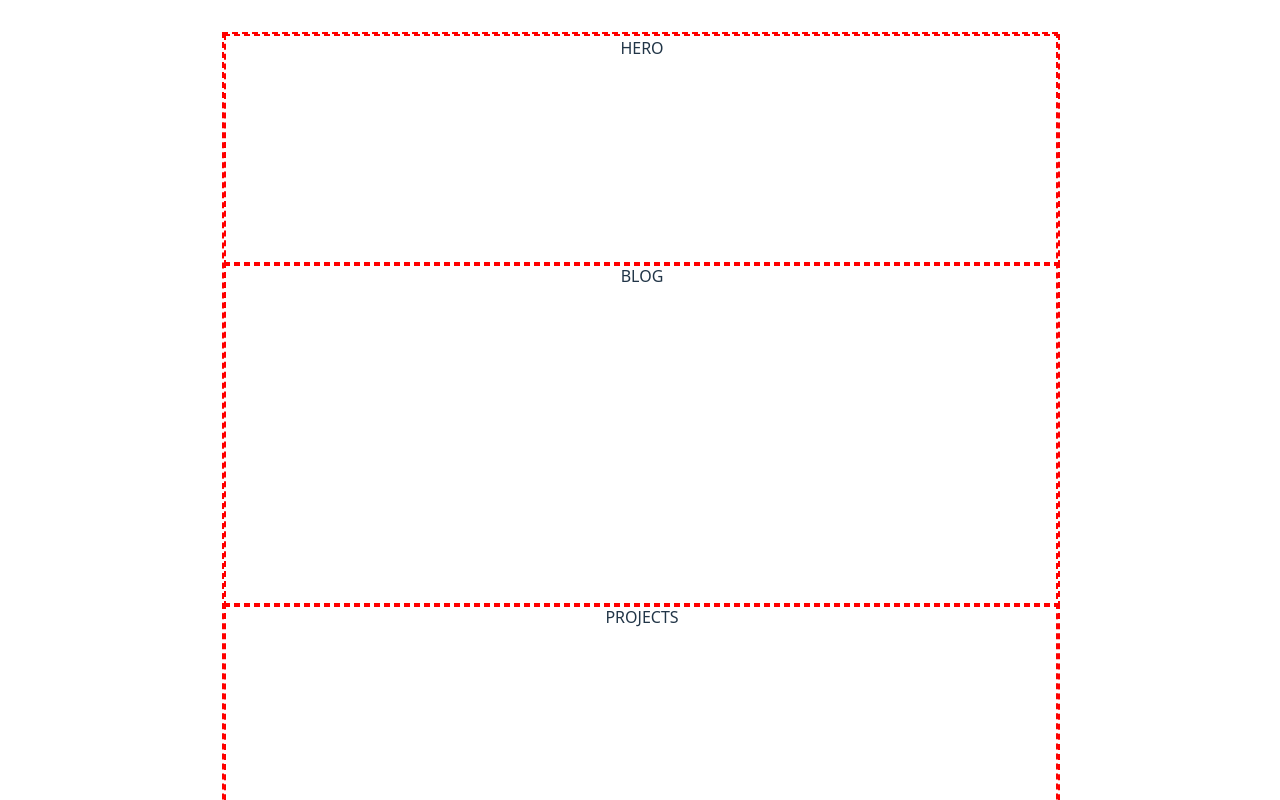
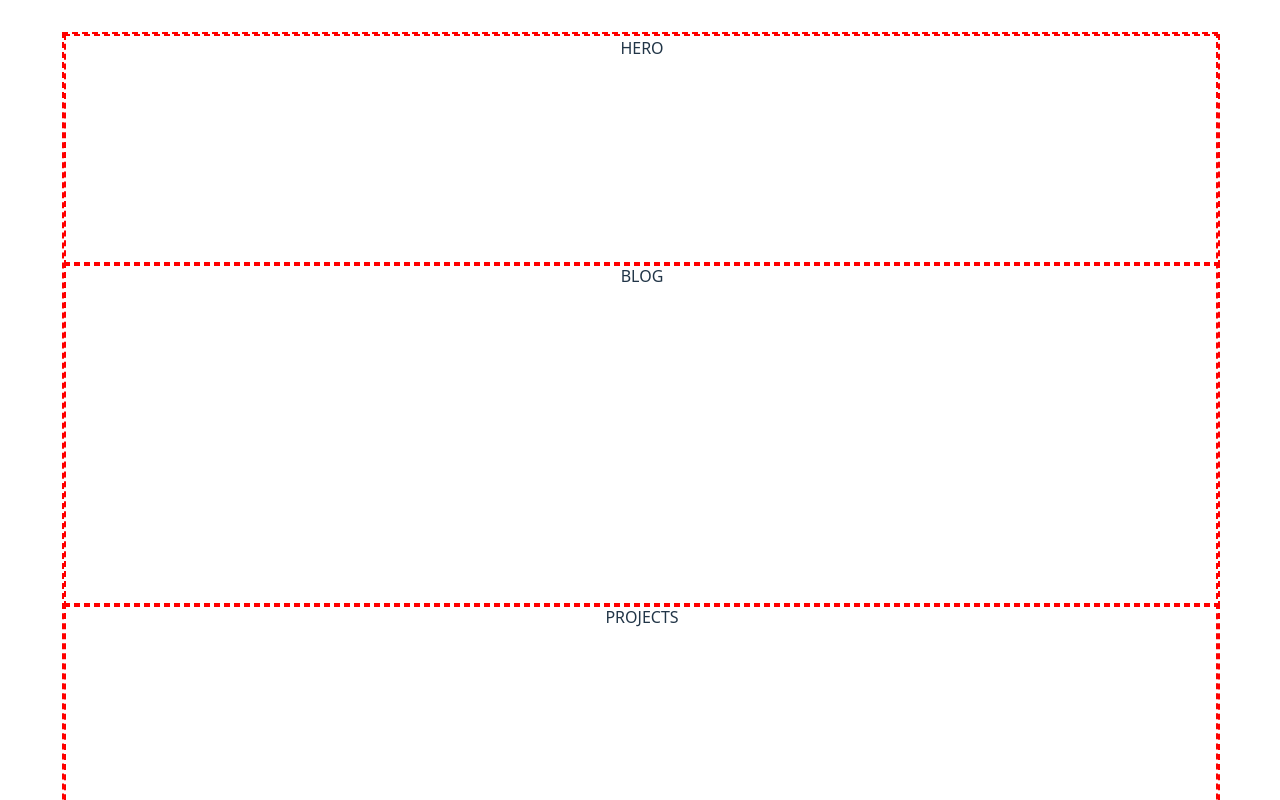
Before and after one commit to Tyler-Kelly1/Tyler-Portfollio, a React (Vite) app in the folder portfollio/: page / in a window 1280 px wide. Shown: the top 800 px of the page. Built offline with nearby package versions, Linux system fonts and the light colour scheme.

Commit message:
updated w to 90vw

```diff
--- a/portfollio/src/pages/home/home.scss
+++ b/portfollio/src/pages/home/home.scss
@@ -1,5 +1,4 @@
 #root {
-  max-width: 1280px;
   margin: 0 auto;
   padding: 2rem;
   text-align: center;
@@ -9,7 +8,7 @@
 .mainContainer{
 
     border: red 2px dashed;
-    width: 65vw;
+    width: 90vw;
     height: 80vw;
     display: grid;
     grid-auto-rows: 1fr 1.5fr 2fr;
```
